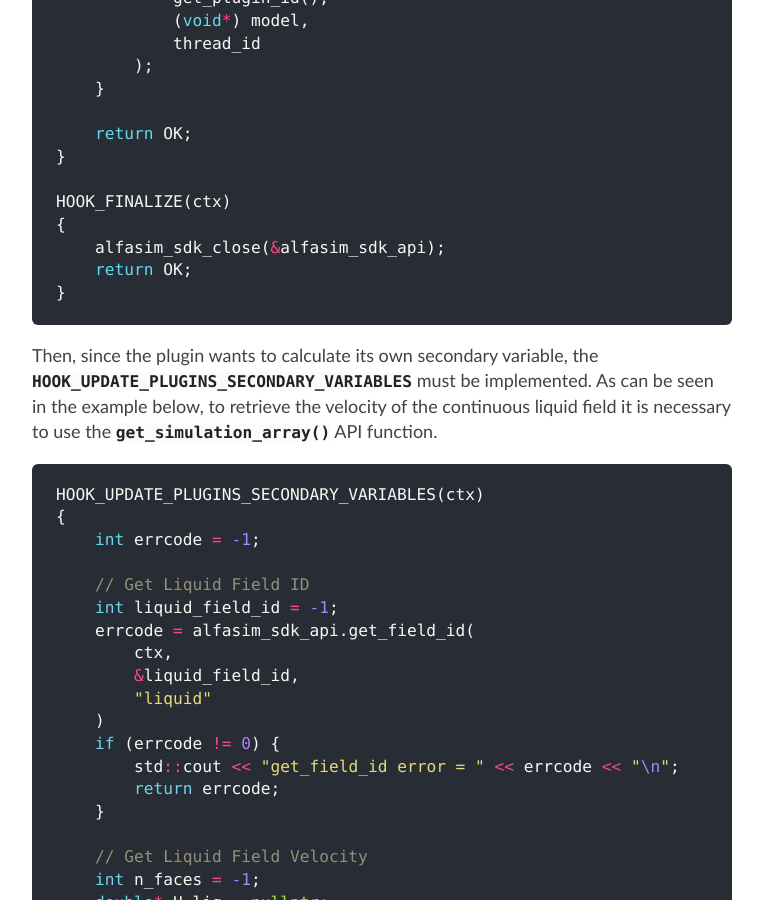
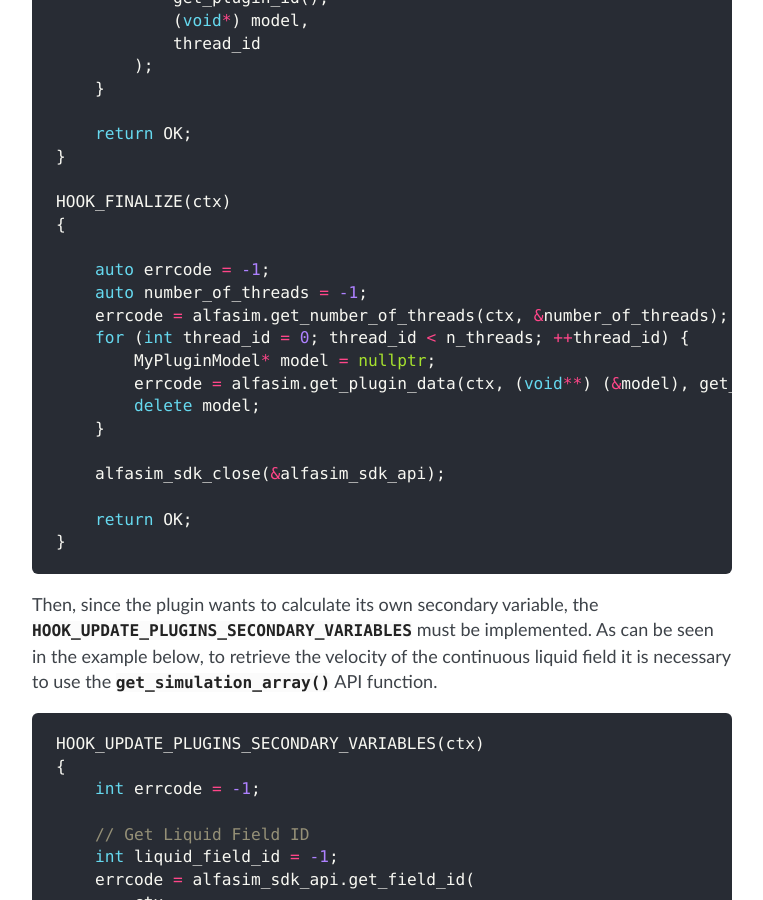
Before and after one commit to ESSS/alfasim-sdk, a Sphinx documentation site: the page built from docs/source/02_alfasim_sdk_by_example.rst, in a window 1280 px wide and 900 px high, scrolled down 5269 px. Shown: the whole window, without its empty margins (368-1131 px from the left). Built offline with Sphinx 7.4.7, drawn with Linux system fonts in a browser that asks for light colours.

Commit message:
Update 02_alfasim_sdk_by_example.rst

```diff
--- a/docs/source/02_alfasim_sdk_by_example.rst
+++ b/docs/source/02_alfasim_sdk_by_example.rst
@@ -197,7 +197,18 @@ needed to load and unload the |sdk| API, in which will allows the plugin to use
 
     HOOK_FINALIZE(ctx)
     {
+
+        auto errcode = -1;
+        auto number_of_threads = -1;
+        errcode = alfasim.get_number_of_threads(ctx, &number_of_threads);
+        for (int thread_id = 0; thread_id < n_threads; ++thread_id) {
+            MyPluginModel* model = nullptr;
+            errcode = alfasim.get_plugin_data(ctx, (void**) (&model), get_plugin_id(), thread_id);
+            delete model;
+        }
+
         alfasim_sdk_close(&alfasim_sdk_api);
+
         return OK;
     }
 
```
